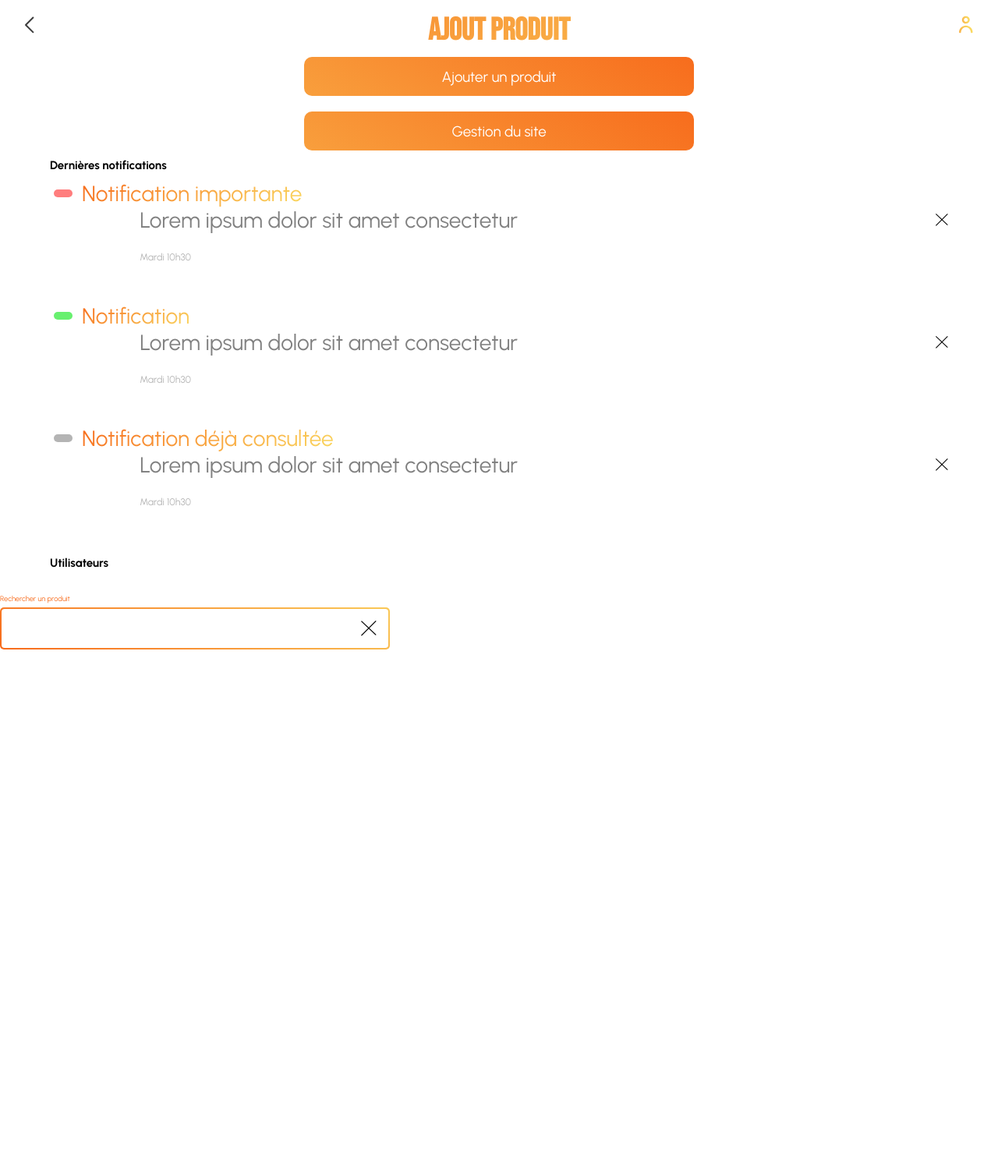
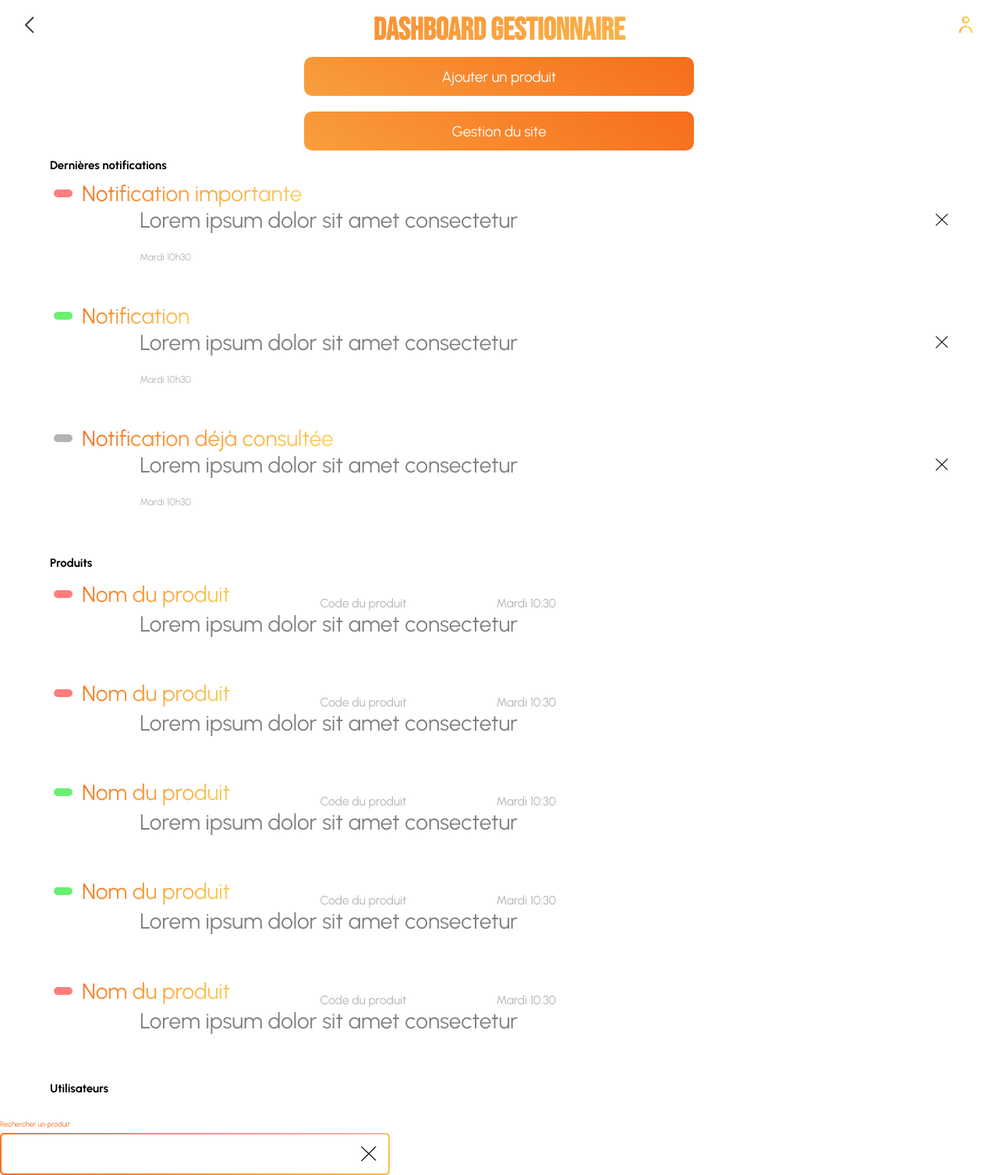
Before and after one commit to HipppB/safeHub, a PHP site: page /dashboardGestionnaire.html in a window 1280 px wide. Shown: the whole page at 78% size. Before the commit the page ends 833 px from the top, so only its background shows below. Run offline with PHP 8.4, Linux system fonts and the light colour scheme.

Commit message:
product part

```diff
--- a/src/views/dashboardGestionnaire.html
+++ b/src/views/dashboardGestionnaire.html
@@ -19,7 +19,7 @@
     <body>
         <div
             class="header-container"
-            title="Ajout produit"
+            title="Dashboard Gestionnaire"
             leftButtonPath="../views/assets/icons/backButton.svg"
             rightButtonPath="../views/assets/icons/person.svg"
         ></div>
@@ -44,7 +44,7 @@
                 <img src="../views/assets/icons/close.svg" path="" />
             </div>
 
-            <div class="horaire">Mardi 10h30</div>
+            <div class="small">Mardi 10h30</div>
         </div>
 
         <div class="notification">
@@ -58,7 +58,7 @@
                 <img src="../views/assets/icons/close.svg" path="" />
             </div>
 
-            <div class="horaire">Mardi 10h30</div>
+            <div class="small">Mardi 10h30</div>
         </div>
 
         <div class="notification">
@@ -72,8 +72,73 @@
                 <img src="../views/assets/icons/close.svg" path="" />
             </div>
 
-            <div class="horaire">Mardi 10h30</div>
+            <div class="small">Mardi 10h30</div>
         </div>
+
+        <div class="low-title">Produits</div>
+
+        <div class="notification">
+            <div class="notif-top">
+                <div class="image-notif-importante"></div>
+                <p class="gradienttext">Nom du produit</p>
+                <div class="small">Code du produit</div>
+                <div class="small">Mardi 10:30</Main></div>
+            </div>
+
+            <div class="notif-middle">
+                <p>Lorem ipsum dolor sit amet consectetur</p>
+            </div>
+        </div>
+        <div class="notification">
+            <div class="notif-top">
+                <div class="image-notif-importante"></div>
+                <p class="gradienttext">Nom du produit</p>
+                <div class="small">Code du produit</div>
+                <div class="small">Mardi 10:30</Main></div>
+            </div>
+
+            <div class="notif-middle">
+                <p>Lorem ipsum dolor sit amet consectetur</p>
+            </div>
+        </div>
+        <div class="notification">
+            <div class="notif-top">
+                <div class="image-notif-normale"></div>
+                <p class="gradienttext">Nom du produit</p>
+                <div class="small">Code du produit</div>
+                <div class="small">Mardi 10:30</Main></div>
+            </div>
+
+            <div class="notif-middle">
+                <p>Lorem ipsum dolor sit amet consectetur</p>
+            </div>
+        </div>
+
+        <div class="notification">
+            <div class="notif-top">
+                <div class="image-notif-normale"></div>
+                <p class="gradienttext">Nom du produit</p>
+                <div class="small">Code du produit</div>
+                <div class="small">Mardi 10:30</Main></div>
+            </div>
+
+            <div class="notif-middle">
+                <p>Lorem ipsum dolor sit amet consectetur</p>
+            </div>
+        </div>
+        <div class="notification">
+            <div class="notif-top">
+                <div class="image-notif-importante"></div>
+                <p class="gradienttext">Nom du produit</p>
+                <div class="small">Code du produit</div>
+                <div class="small">Mardi 10:30</Main></div>
+            </div>
+
+            <div class="notif-middle">
+                <p>Lorem ipsum dolor sit amet consectetur</p>
+            </div>
+        </div>
+
 
         <div class="low-title">Utilisateurs</div>
         <div
--- a/src/views/styles/dashboardGestionnaire.css
+++ b/src/views/styles/dashboardGestionnaire.css
@@ -85,7 +85,7 @@
     margin-left: 5px;
     margin-right: 12px;
 }
-.horaire {
+.small {
     font-size: 0.4em;
     color: #b4b4b4;
     margin-left: 10%;
```
